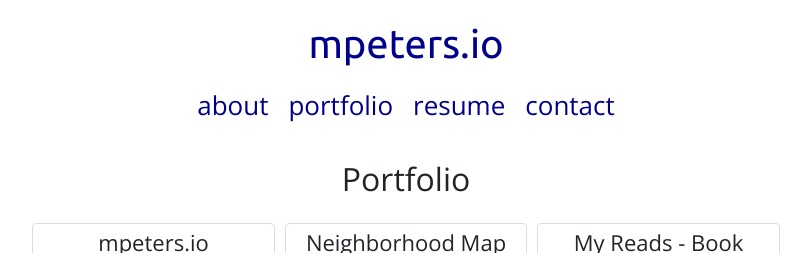
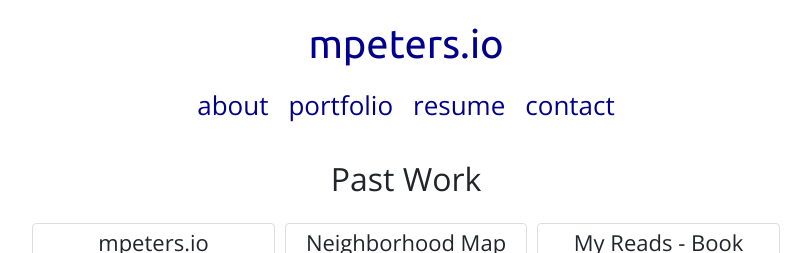
Before and after one commit to mgpeters/mpeters.io, a React (Create React App) app in the folder mpeters-io/: page /portfolio in a window 1280 px wide. Shown: the top 253 px of the page, without its empty margins (234-1045 px from the left). Built offline with nearby package versions, Linux system fonts and the light colour scheme.

Commit message:
added email verification

```diff
--- a/mpeters-io/src/components/contact/Contact.js
+++ b/mpeters-io/src/components/contact/Contact.js
@@ -1,6 +1,5 @@
 import React, { Component } from 'react';
 import PropTypes from 'prop-types';
-import Button from 'react-bootstrap/Button';
 import axios from 'axios';
 
 function TextInput (props){
@@ -117,7 +116,8 @@ class ContactForm extends Component { //https://medium.com/@agoiabeladeyemi/the-
                 touched: false,
                 validationRules: {
                     minLength: 3,
-                    isRequired: true //add if required
+                    isRequired: true,
+                    isEmail: true //add if required
                 }
             },
             textarea: {
--- a/mpeters-io/src/components/portfolio/PortfolioAlt.js
+++ b/mpeters-io/src/components/portfolio/PortfolioAlt.js
@@ -44,7 +44,7 @@ class PortfolioAlt extends Component {
         return (
             <section className="portfolio">
                 <div className="portfolio__wrap">
-                    <h2 className="section-header">Portfolio</h2>
+                    <h2 className="section-header">Past Work</h2>
                         <Modal show={this.state.show} onHide={this.handleClose}>
                             <Modal.Header closeButton>
                                 <Modal.Title>{this.state.currentSelection.name}</Modal.Title>
```
